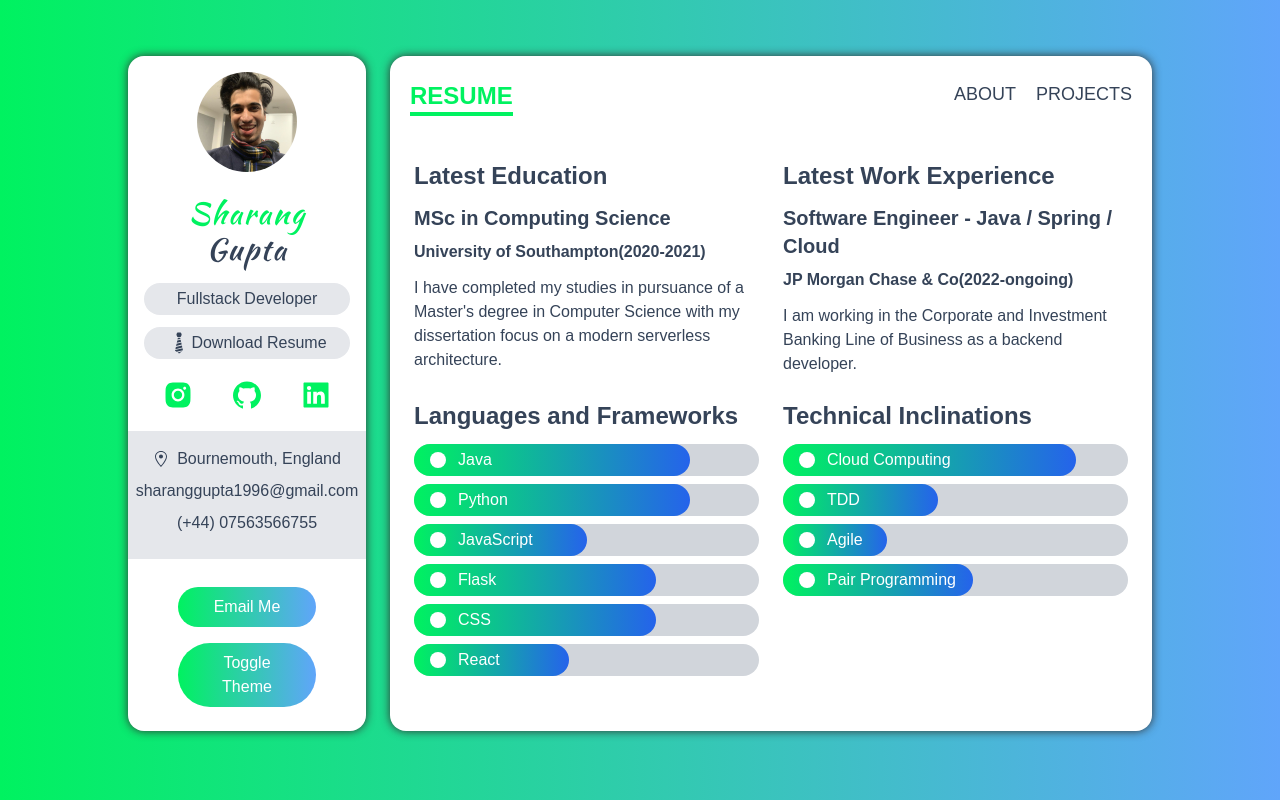
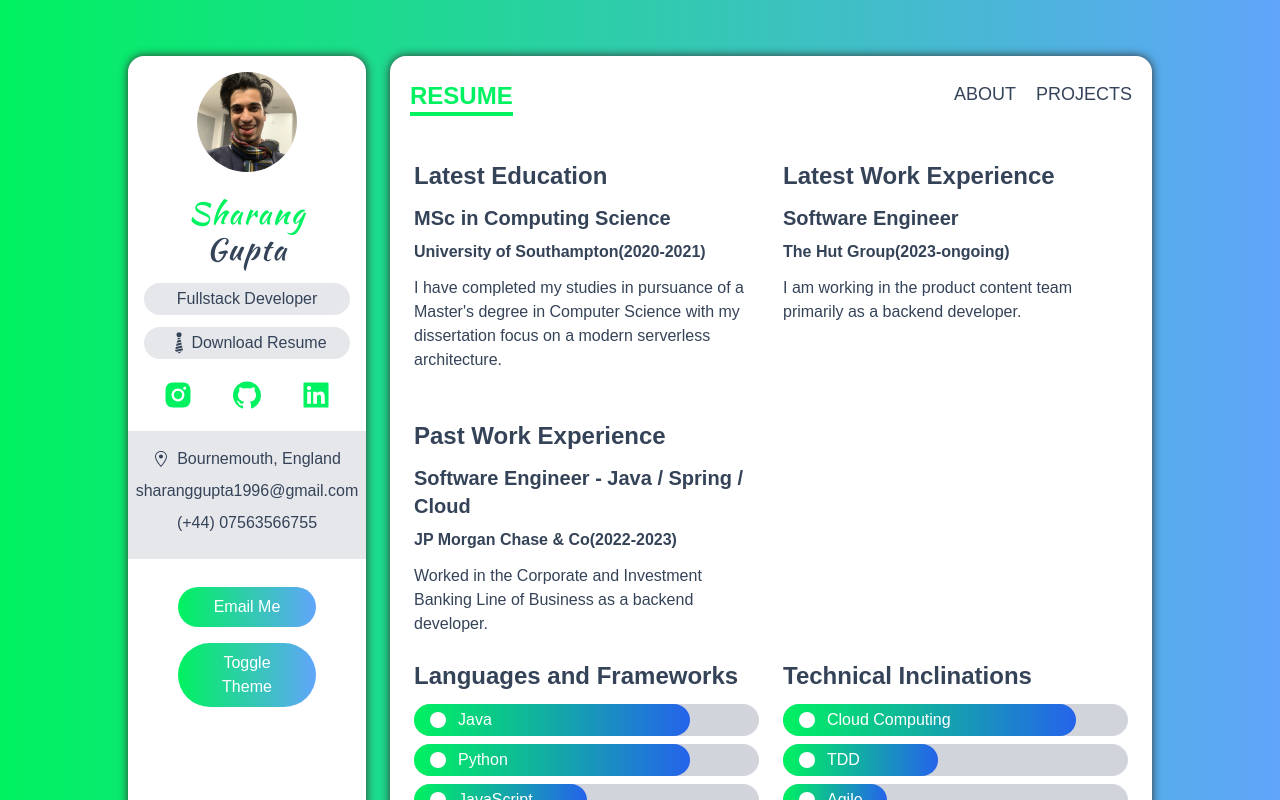
Before and after one commit to sharang1996/portfolio, a Next.js app: page /resume in a window 1280 px wide. Shown: the top 800 px of the page. Built offline with nearby package versions, Linux system fonts and the light colour scheme.

Commit message:
Update resume.tsx

```diff
--- a/pages/resume.tsx
+++ b/pages/resume.tsx
@@ -26,14 +26,28 @@
           <h5 className="my-3 text-2xl font-bold">Latest Work Experience</h5>
           <div>
             <h5 className="my-2 text-xl font-bold">
-            Software Engineer - Java / Spring / Cloud
+            Software Engineer
             </h5>
-            <p className="font-semibold">JP Morgan Chase & Co(2022-ongoing)</p>
+            <p className="font-semibold">The Hut Group(2023-ongoing)</p>
             <p className="my-3">
-              I am working in the Corporate and Investment Banking Line of Business as a backend developer.
+              I am working in the product content team primarily as a backend developer.
             </p>
           </div>
         </div>
+
+        <div>
+          <h5 className="my-3 text-2xl font-bold">Past Work Experience</h5>
+          <div>
+            <h5 className="my-2 text-xl font-bold">
+            Software Engineer - Java / Spring / Cloud
+            </h5>
+            <p className="font-semibold">JP Morgan Chase & Co(2022-2023)</p>
+            <p className="my-3">
+              Worked in the Corporate and Investment Banking Line of Business as a backend developer.
+            </p>
+          </div>
+        </div>
+
       </div>
 
       {/* Languages and Tools*/}
```
